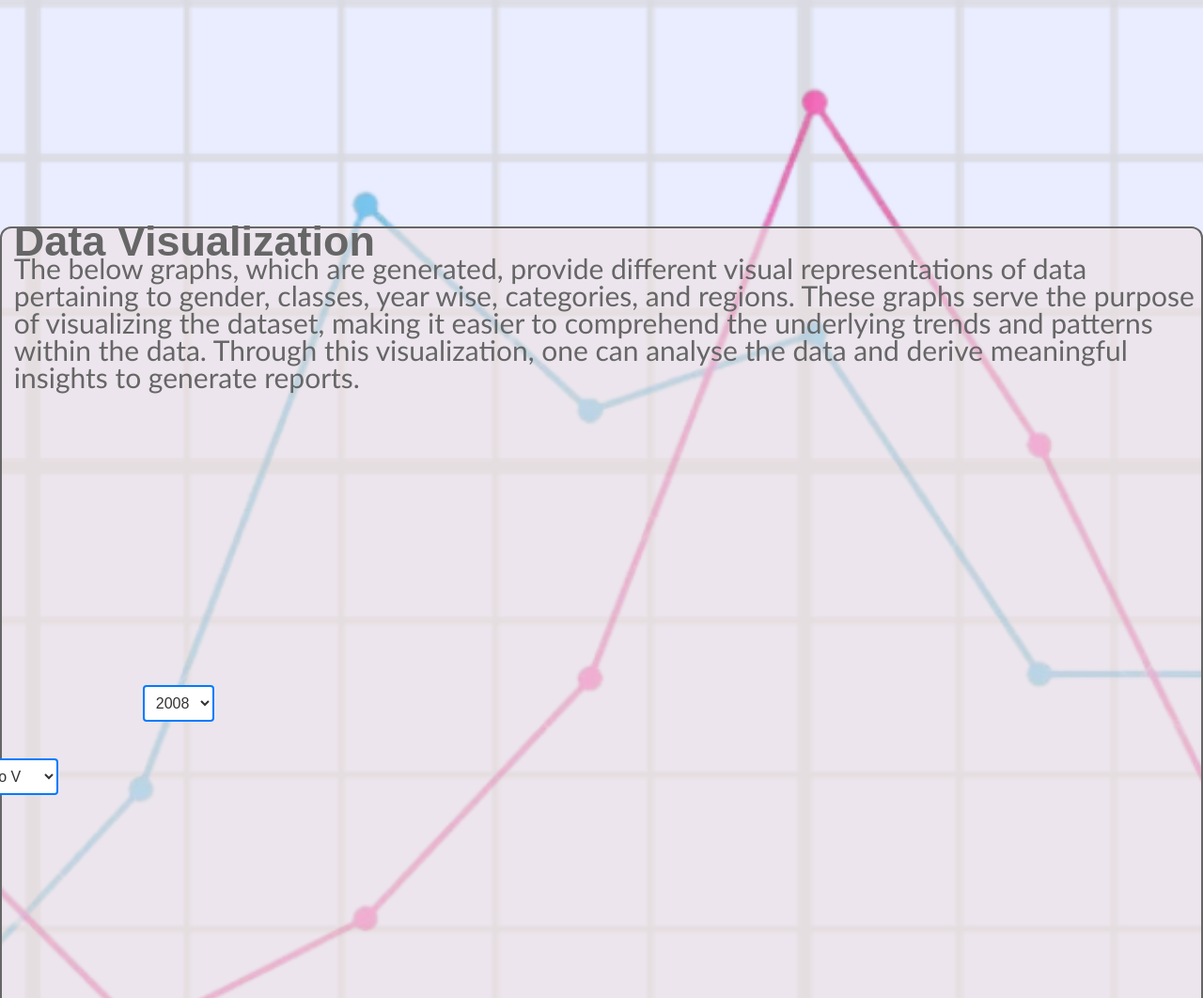
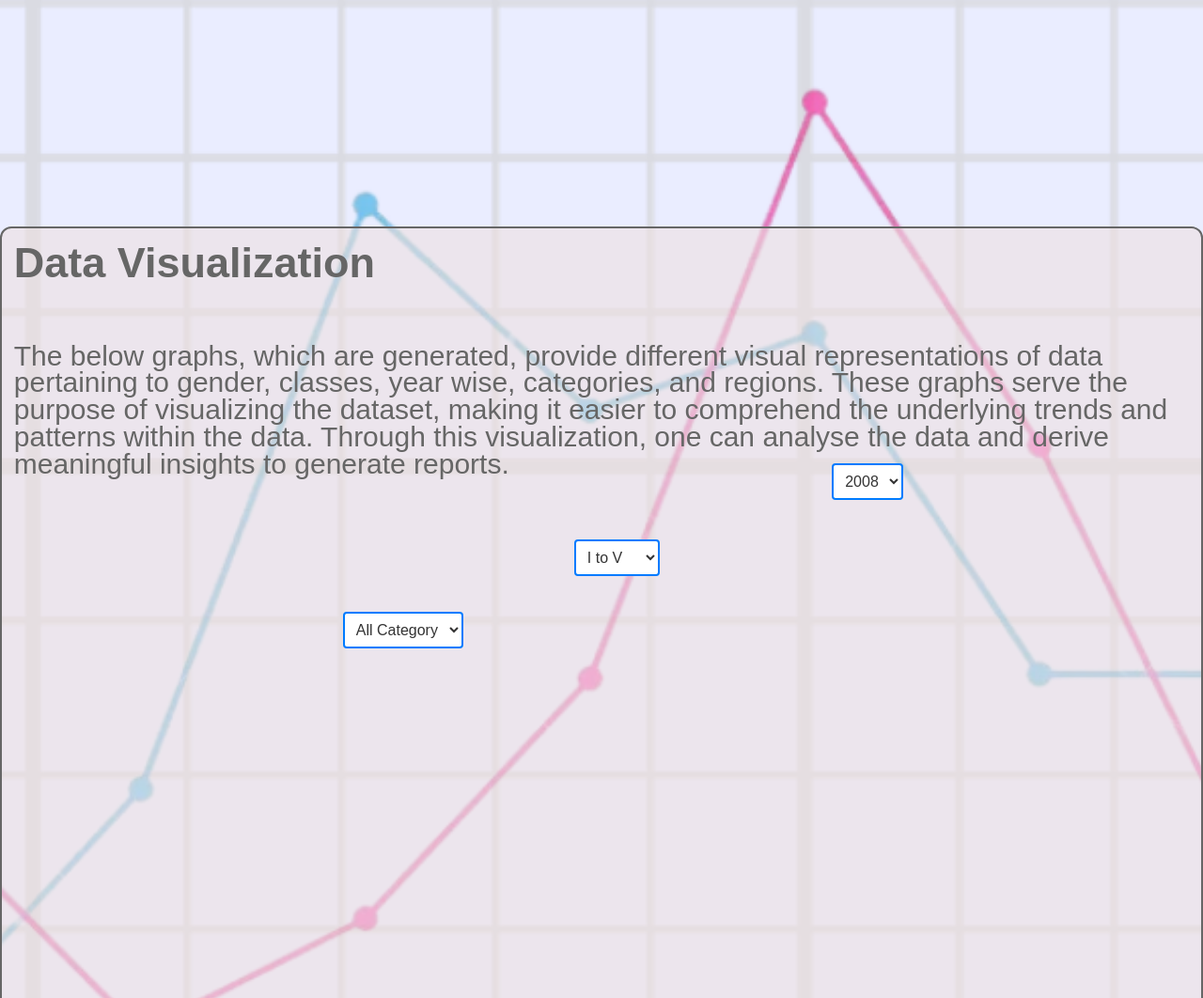
Before and after one commit to GeekProgramer/Student_Dropout_Analysis, a Flask app: page /analysis.html in a window 1280 px wide. Shown: the part 1063-2125 px from the top of the page at 94% size. Run offline with Flask 3, Linux system fonts and the light colour scheme.

Commit message:
positioning

```diff
--- a/Student_Dropout_Analysis/Web App/static/analysis.css
+++ b/Student_Dropout_Analysis/Web App/static/analysis.css
@@ -122,6 +122,22 @@
   max-width: 1790px;
   padding-left: 1vw;
 }
+.graph-info2{
+  font-size: 30px;
+  text-align: left;
+  background-color:rgba(238, 224, 224, 0.575);
+  border:2px solid ;
+  border-radius: 0.4em;
+
+  font-family:'Gill Sans', 'Gill Sans MT', Calibri, 'Trebuchet MS', sans-serif;
+  position: relative;
+  top: 21vh;
+  max-width: 1790px;
+  padding-left: 1vw;
+  position: relative;
+  top: 30vh;
+  height: 220px;
+}
 
 * {
   margin: 0;
@@ -154,7 +170,8 @@
   border: solid 3px rgba(238, 224, 224, 0.575);
   background: white;
   position: relative;
-  top: 10vh;
+  top: 2vh;
+  margin-bottom: 4%;
 }
 
 .category {
@@ -173,8 +190,8 @@
   color: #333;
   transition: all 0.3s ease;
   position: relative;
-  top: 20vh;
-  left: -40vh;
+  top: 10vh;
+  left: 25vw;
 }
 
 
@@ -216,8 +233,8 @@
 color: #333;
 transition: all 0.3s ease;
 position: relative;
-top: 15vh;
-left: -5vw;
+top: 5vh;
+left: 45vw;
 }
 
 
@@ -242,11 +259,7 @@
 color: #66d9ff;
 }
 
-.year {
-position: relative;
-top: 3px;
-left: -55px;
-}
+
 
 .year select {
 padding: 8px;
@@ -258,8 +271,8 @@
 color: #333;
 transition: all 0.3s ease;
 position: relative;
-left: 15vw;
-top: 10vh;
+left: 68vw;
+top: 0vh;
 }
 
 .year select:hover,
@@ -302,3 +315,15 @@
 #popover {
   font-size: 14px;
 }
+.data{
+  position: relative;
+  top: 4vh;
+}
+.data2{
+  position: relative;
+  top: 4vh;
+}
+h2{
+  position: relative;
+  top:1vh;
+}
--- a/Student_Dropout_Analysis/Web App/templates/analysis.html
+++ b/Student_Dropout_Analysis/Web App/templates/analysis.html
@@ -27,7 +27,7 @@
 
         </form>
         <div class="grid-container" style="height: 670px; width: 690px;">
-            <img src="static/img/graph1.jpg" alt="Photo 1" style="width: 350px; height: 280px;">
+            <img src="static/img/graph1.jpg" alt="Photo 1" style="width: 350px; height: 300px;">
             <img src="static/img/graph2.jpg" alt="Photo 2" style="width: 350px; height: 300px;">
             <img src="static/img/graph3.jpg" alt="Photo 3" style="height: 280px; width: 350px;">
             <img src="static/img/graph5.jpg" alt="Photo 4" style="width: 350px; height: 280px;">
@@ -37,11 +37,12 @@
 
     <form class="graph-info">
     <h2>Data Visualization</h2>
+    <div class="data">
     The below graphs, which are generated, provide different visual representations of data pertaining
      to gender, classes, year wise, categories, and regions. These graphs serve the purpose of visualizing the dataset,
       making it easier to comprehend the underlying trends and patterns within the data. Through this visualization,
        one can analyse the data and derive meaningful insights to generate reports.
-
+    </div>
 
 
 
@@ -77,13 +78,14 @@
         </div>
     </div>
 </form>
-    <form class="graph-info">
+    <form class="graph-info2">
         <h2>Analysis Report</h2>
+        <div class="data2">
         The below graphs, which are generated, provide different visual representations of data pertaining
          to gender, classes, year wise, categories, and regions. These graphs serve the purpose of visualizing the dataset,
           making it easier to comprehend the underlying trends and patterns within the data. Through this visualization,
            one can analyse the data and derive meaningful insights to generate reports.
-
+        </div>
     </form>
 
     <a href="index.html"><button>
```
